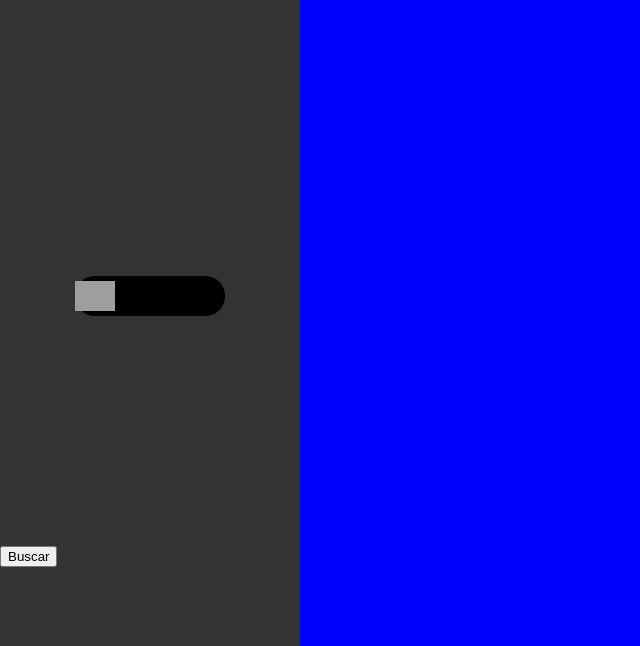
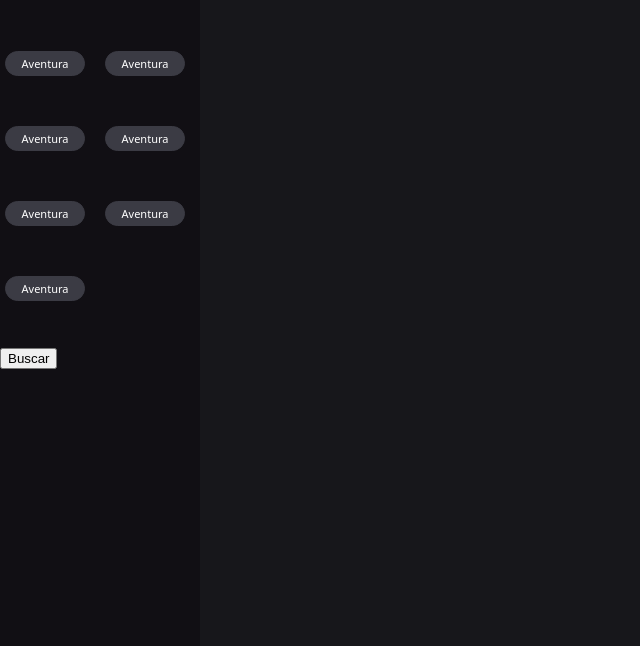
Before and after one commit to Kiro85/GAM, a website built with Vite: page index.html in a window 1280 px wide. Shown: the part 154-800 px from the top of the page, without its empty margins (0-640 px from the left). Built offline with nearby package versions, Linux system fonts and the light colour scheme; grey boxes are pictures that could not be loaded.

Commit message:
construyendo index.html

```diff
--- a/index.html
+++ b/index.html
@@ -4,31 +4,37 @@
   <meta charset="UTF-8">
   <meta name="viewport" content="width=device-width, initial-scale=1.0">
   <title>GAM</title>
-  <link rel="stylesheet" href="./src/styles/main.scss">
-  <script type="module" src="./src/js/main.js" defer></script>
+  <link rel="stylesheet" href="./src/styles/index.scss">
+  <script type="module" src="./src/js/index.js" defer></script>
+
 </head>
 <body>
   <header>
     <nav></nav>
   </header>
 
-  <main class="app__main">
-    <aside class="settings">
-      <img class="settings__img" src="" alt="">
-
-      <section class="settings__options">
-        <article class="settings__options-item">
-          <img class="settings__options-item-img" src="https://cdn-icons-png.flaticon.com/512/158/158107.png" alt="">
-          <p class="settings__options-item-text">Acción</p>
-        </article>
+  <main class="home">
+    <aside class="generos">
+      <section class="generos__logo">
+        <img class="generos__logo-img" src="https://cdn-icons-png.flaticon.com/512/158/158107.png" alt="">
       </section>
 
-      <section class="settings__button">
-        <button>Buscar</button>
+      <section class="generos__opciones">
+        <button class="btn-generos">Aventura</button>
+        <button class="btn-generos">Aventura</button>
+        <button class="btn-generos">Aventura</button>
+        <button class="btn-generos">Aventura</button>
+        <button class="btn-generos">Aventura</button>
+        <button class="btn-generos">Aventura</button>
+        <button class="btn-generos">Aventura</button>
+      </section>
+
+      <section class="generos__contenedor-boton">
+        <button class="generos__boton">Buscar</button>
       </section>
     </aside>
 
-    <section class="home"></section>
+    <section class="main"></section>
   </main>
 
 </body>
--- /dev/null
+++ b/src/styles/_btn-generos.scss
@@ -0,0 +1,58 @@
+@use 'vars';
+
+.btn-generos {
+    color: white;
+    background-color: #3b3b44;
+    border: 1px solid #3b3b44;
+    display: flex;
+    justify-content: space-evenly;
+    align-items: center;
+    gap: 2px;
+    margin: 5px;
+    padding: 3px;
+    width: 80%;
+    height: 2.3em;
+    line-height: 2.5em;
+    position: relative;
+    cursor: pointer;
+    overflow: hidden;
+    border-radius: 50px;
+    transition: color 0.5s;
+    z-index: 1;
+    font-size: 11px;
+    font-family: vars.$fuente-main;
+
+    i {
+      color: black;
+    }
+
+    &:before {
+      content: "";
+      position: absolute;
+      z-index: -1;
+      background: vars.$color-btn-generos;
+      height: 150px;
+      width: 200px;
+      border-radius: 50%;
+    }
+
+    &:hover {
+      color: #fff;
+    }
+
+    &:before {
+      top: 100%;
+      left: 100%;
+      transition: all 0.7s;
+    }
+
+    &:hover:before {
+      top: -30px;
+      left: -30px;
+    }
+
+    &:active:before {
+      background: vars.$color-btn-generos;
+      transition: background 0s;
+    }
+  }
--- /dev/null
+++ b/src/styles/_generos.scss
@@ -0,0 +1,32 @@
+@use 'vars';
+
+.generos {
+    height: 100%;
+    width: 100%;
+    display: grid;
+    grid-template-rows: 200px 1fr 1fr;
+    background-color: vars.$color-generos-fondo;
+
+    &__logo {
+        display: flex;
+        justify-content: center;
+        align-items: center;
+    }
+
+    &__logo-img {
+        width: 100px;
+    }
+
+    &__opciones {
+        display: grid;
+        grid-template-columns: 1fr 1fr;
+        justify-content: center;
+    }
+
+    &__contenedor-boton {
+    }
+
+    &__boton {
+
+    }
+}
--- a/src/styles/_global.scss
+++ b/src/styles/_global.scss
@@ -1,5 +1,14 @@
+@use 'vars';
+
 body {
-    background-color: #333;
+    background-color: vars.$color-fondo;
     padding: 0;
     margin: 0;
+    font-family: vars.$fuente-main;
 }
+
+.home {
+    display: grid;
+    grid-template-columns: 200px 1fr;
+    min-height: 100vh;
+}
--- a/src/styles/_home.scss
+++ /dev/null
@@ -1,3 +0,0 @@
-.home {
-    background-color: blue;
-}
--- a/src/styles/_settings.scss
+++ /dev/null
@@ -1,39 +0,0 @@
-.settings {
-    height: 100%;
-    width: 100%;
-    display: grid;
-    grid-template-rows: 200px 1fr 100px;
-
-    &__img {
-    }
-
-    &__options {
-        display: flex;
-        flex-direction: column;
-        justify-content: center;
-        align-items: center;
-        background-color: #333;
-
-        &-item {
-            background-color: black;
-            height: 40px;
-            width: 50%;
-            border-radius: 100px;
-            display: flex;
-            justify-content: space-between;
-            align-items: center;
-
-            &-img {
-                background-color: #242323;
-                width: 40px;
-            }
-
-            &-text {
-
-            }
-        }
-    }
-
-    &__button {
-    }
-}
--- a/src/styles/_vars.scss
+++ b/src/styles/_vars.scss
@@ -0,0 +1,5 @@
+$fuente-main: system-ui, -apple-system, BlinkMacSystemFont, 'Segoe UI', Roboto, Oxygen, Ubuntu, Cantarell, 'Open Sans', 'Helvetica Neue', sans-serif;
+
+$color-fondo: #17171b;
+$color-generos-fondo: #110f14;
+$color-btn-generos: red;
--- /dev/null
+++ b/src/styles/index.scss
@@ -0,0 +1,5 @@
+@use 'global';
+@use 'vars';
+@use 'main';
+@use 'generos';
+@use 'btn-generos';
--- a/src/styles/main.scss
+++ /dev/null
@@ -1,10 +0,0 @@
-@use 'global';
-@use 'vars';
-@use 'home';
-@use 'settings';
-
-.app__main {
-    display: grid;
-    grid-template-columns: 300px 1fr;
-    min-height: 100vh;
-}
```
Also changed, not shown: src/js/index.js (added), src/js/main.js (deleted), src/styles/_main.scss (added).
